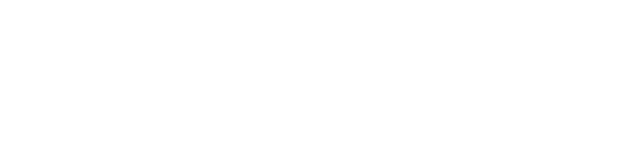
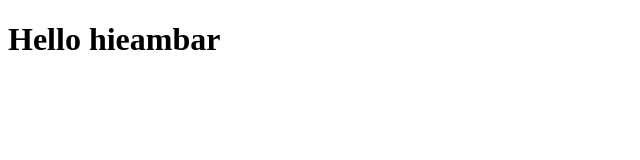
Before and after one commit to Hirambar-Singh/delta-demo, a plain HTML site: page index.html in a window 1280 px wide. Shown: the whole page, without its empty margins (0-640 px from the left). Drawn offline with Linux system fonts and the light colour scheme.

Commit message:
uploading project

```diff
--- a/index.html
+++ b/index.html
@@ -6,6 +6,6 @@
     <title>Sample page </title>
 </head>
 <body>
-
+    <h1>Hello hieambar</h1>
 </body>
 </html>
```
